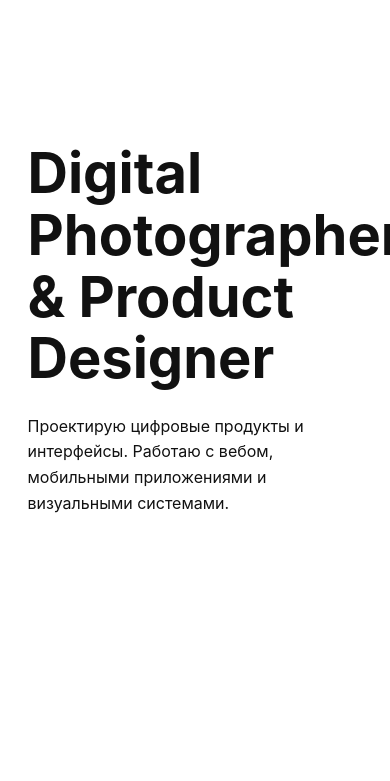
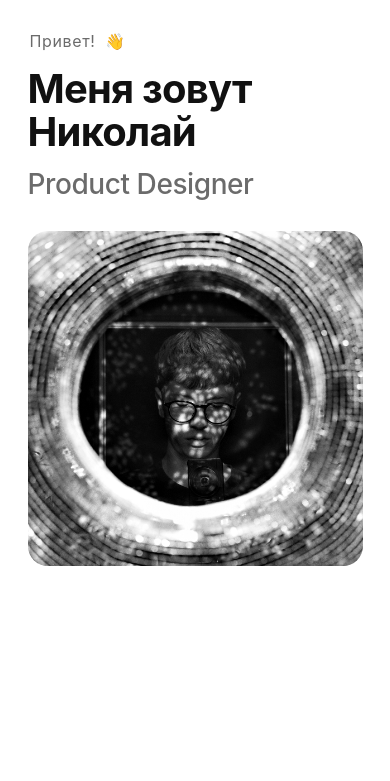
Before and after one commit to nperetyatkov/portfolio, a plain HTML site: page index.html in a window 390 px wide. Shown: the part 63-844 px from the top of the page. Drawn offline with Linux system fonts and the light colour scheme; a web font is replaced by a local one.

Commit message:
доделал hero-секцию

```diff
--- a/index.html
+++ b/index.html
@@ -91,11 +91,29 @@
 
   <section class="hero">
     <div class="container">
-      <h1>Digital Photographer & Product Designer</h1>
-      <p>
-        Проектирую цифровые продукты и интерфейсы. Работаю с вебом,
-        мобильными приложениями и визуальными системами.
-      </p>
+      <div class="hero-layout">
+        <div class="hero-media">
+          <img
+            src="assets/images/pages/home/hero-photo.jpg"
+            alt="Николай Перетятков"
+            class="hero-photo"
+            width="480"
+            height="640"
+          />
+        </div>
+
+        <div class="hero-text-wrap">
+          <h1 class="hero-greeting">
+            Привет!
+            <span class="wave" aria-hidden="true">👋</span>
+          </h1>
+
+          <h2 class="hero-title">
+            Меня зовут Николай<br />
+            <span>Product Designer</span>
+          </h2>
+        </div>
+      </div>
     </div>
   </section>
 
--- a/styles/base/tokens.css
+++ b/styles/base/tokens.css
@@ -49,4 +49,7 @@
 
   --content-mobile: 335px;
   --header-mobile: 319px;
+
+  /* Radius */
+  --radius-soft: 32px;
 }
--- a/styles/base/typography.css
+++ b/styles/base/typography.css
@@ -1,19 +1,36 @@
 /* ============================= */
-/* Typography                     */
+/* Typography (base)             */
 /* ============================= */
 
+/* Headings — for content sections */
 h1 {
-  font-size: var(--fs-56);
+  font-size: var(--fs-48);
   line-height: var(--lh-tight);
-  margin-bottom: var(--space-24);
+  margin: 0 0 var(--space-24);
 }
 
 h2 {
   font-size: var(--fs-32);
-  margin-bottom: var(--space-12);
+  line-height: var(--lh-tight);
+  margin: 0 0 var(--space-16);
 }
 
+h3 {
+  font-size: var(--fs-24);
+  line-height: var(--lh-snug);
+  margin: 0 0 var(--space-12);
+}
+
+/* Body text */
 p {
   font-size: var(--fs-16);
   line-height: var(--lh-base);
+  margin: 0 0 var(--space-16);
 }
+
+/* Secondary / meta text */
+.small {
+  font-size: var(--fs-14);
+  line-height: var(--lh-base);
+  color: var(--color-text-secondary);
+}
--- a/styles/layout/layout.css
+++ b/styles/layout/layout.css
@@ -12,7 +12,6 @@ section {
 }
 
 section > * {
-  width: var(--content-desktop);
   margin: 0 auto;
 }
 
@@ -22,10 +21,6 @@ section > * {
 
 @media (max-width: 1279px) {
   .container {
-    width: var(--content-tablet);
-  }
-
-  section > * {
     width: var(--content-tablet);
   }
 }
@@ -40,7 +35,7 @@ section > * {
     width: 100%;
   }
 
-  section > * {
-    width: var(--content-mobile);
+  :root {
+    --radius-soft: 20px;
   }
 }
--- a/styles/main.css
+++ b/styles/main.css
@@ -7,3 +7,5 @@
 
 @import "./components/brand.css";
 @import "./components/menu.css";
+
+@import "./pages/home.css";
--- a/styles/pages/home.css
+++ b/styles/pages/home.css
@@ -0,0 +1,170 @@
+/* ============================= */
+/* Hero section                  */
+/* ============================= */
+
+.hero {
+  --hero-black: #111111;
+  --hero-gray: #6b6b6b;
+  padding: 120px 0;
+}
+
+.hero > .container {
+  display: flex;
+  justify-content: center;
+}
+
+.hero-layout {
+  display: grid;
+  grid-template-columns: 360px minmax(0, 1fr);
+  gap: 48px;
+  align-items: center;
+
+  margin: 0 auto;
+}
+
+.hero-media {
+  display: block;
+  max-width: 380px;
+}
+
+.hero-photo {
+  display: block;
+  width: 100%;
+  height: 100%;
+  max-height: 80vh;
+  aspect-ratio: 1 / 1;
+  border-radius: var(--radius-soft);
+  object-fit: cover;
+}
+
+.hero-text-wrap {
+  max-width: 640px;
+  padding-top: 12px;
+
+  /* Оптическая коррекция оси текста */
+  padding-left: 2px;
+}
+
+.hero-greeting {
+  margin: 0 0 16px;
+  font-size: 18px;
+  font-weight: 400;
+  letter-spacing: 0.04em;
+  color: var(--hero-gray);
+}
+.hero-greeting .wave {
+  display: inline-block;
+  margin-left: 4px;
+  transform-origin: 75% 80%;
+  animation: wave-ios 3.6s cubic-bezier(0.4, 0.0, 0.2, 1) infinite;
+}
+
+.hero-title {
+  margin: 0;
+  font-size: 68px;
+  line-height: 1.05;
+  font-weight: 700;
+  letter-spacing: -0.02em;
+  color: var(--hero-black);
+  margin-left: -2px;
+}
+
+.hero-title span {
+  display: block;
+  margin-top: 32px;
+  font-size: 44px;
+  font-weight: 500;
+  color: var(--hero-gray);
+  letter-spacing: -0.015em;
+}
+
+@keyframes wave-ios {
+  0% {
+    transform: rotate(0deg) translateY(0) scale(1);
+  }
+
+  8% {
+    transform: rotate(14deg) translateY(-1px) scale(1.02);
+  }
+
+  16% {
+    transform: rotate(-10deg) translateY(0) scale(1.02);
+  }
+
+  24% {
+    transform: rotate(14deg) translateY(-1px) scale(1.02);
+  }
+
+  32% {
+    transform: rotate(0deg) translateY(0) scale(1);
+  }
+
+  100% {
+    transform: rotate(0deg) translateY(0) scale(1);
+  }
+}
+
+@media (prefers-reduced-motion: reduce) {
+  .hero-greeting .wave {
+    animation: none;
+  }
+}
+
+@media (max-width: 1279px) {
+  .hero-layout {
+    grid-template-columns: 320px minmax(0, 1fr);
+    gap: 40px;
+  }
+
+  .hero-title {
+    font-size: 56px;
+    line-height: 1.08;
+  }
+
+  .hero-title span {
+    margin-top: 24px;
+    font-size: 36px;
+  }
+}
+
+@media (max-width: 799px) {
+  .hero {
+    padding: 96px 0 64px;
+  }
+
+  .hero > .container {
+    justify-content: flex-start;
+  }
+
+  .hero-layout {
+    grid-template-columns: 1fr;
+    gap: 32px;
+  }
+
+  .hero-text-wrap {
+    padding-top: 0;
+    order: 1;
+  }
+
+  .hero-media {
+    max-width: 100%;
+    order: 2;
+  }
+
+  .hero-photo {
+    max-height: 60vh;
+  }
+
+  .hero-greeting {
+    font-size: 16px;
+  }
+
+  .hero-title {
+    font-size: 40px;
+  }
+
+  .hero-title span {
+    margin-top: 16px;
+    font-size: 28px;
+  }
+}
```
Also changed, not shown: assets/images/pages/home/hero-photo.jpg (added), assets/images/pages/home/hero-photo1.jpg (added), assets/images/pages/home/hero-photo2.jpg (added), 1 other file.
